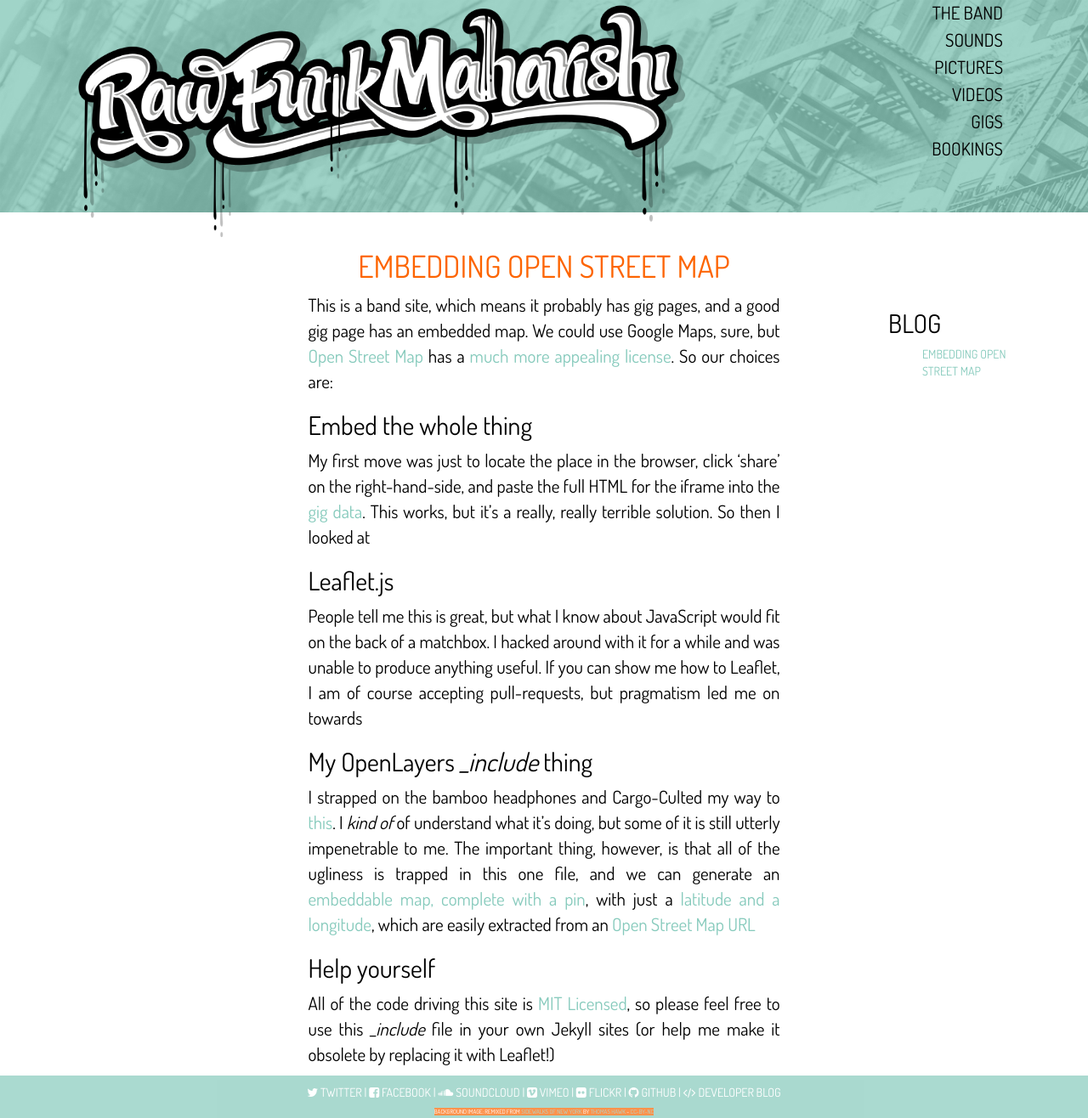
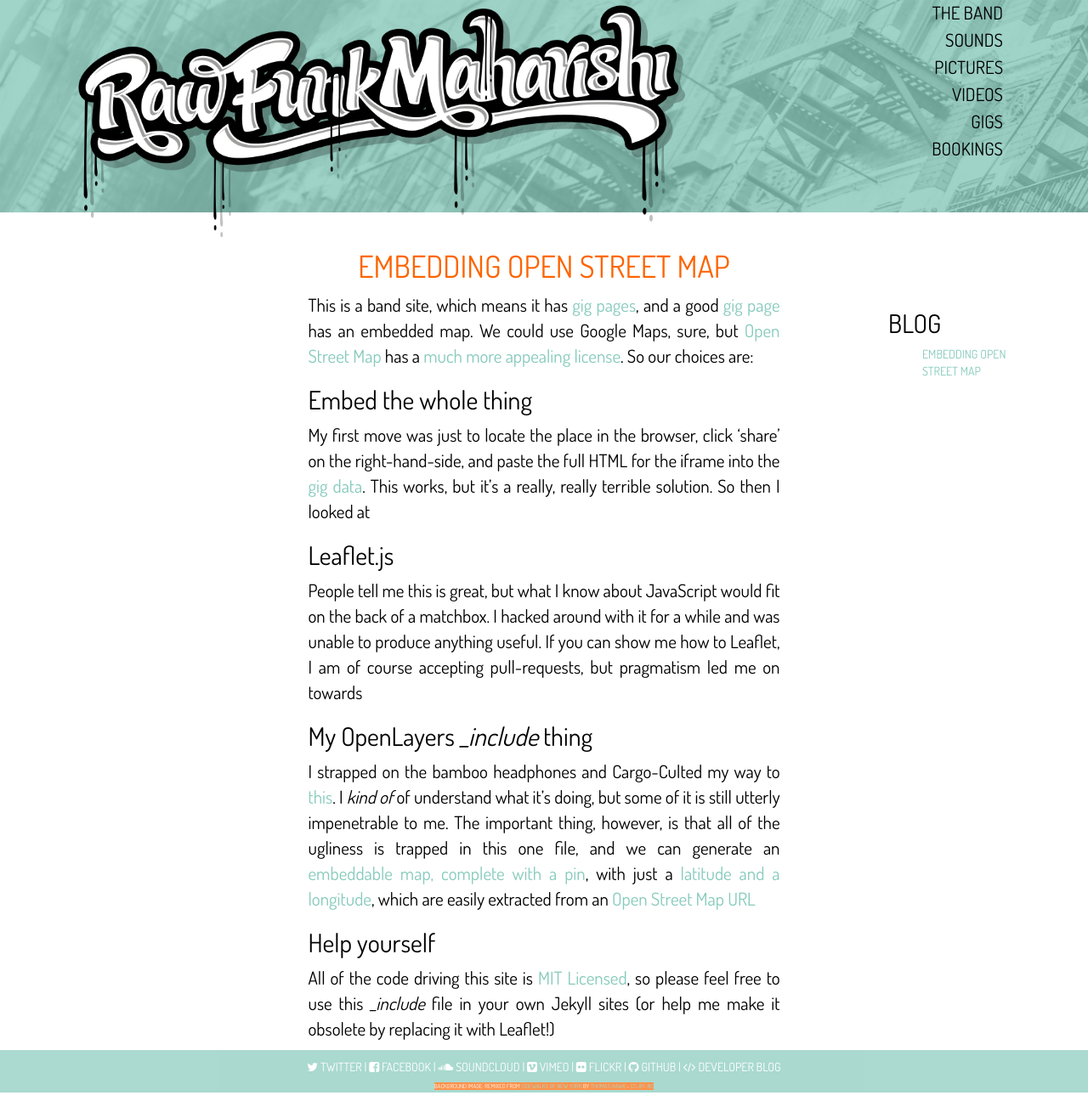
Before and after one commit to rawfunkmaharishi/rawfunkmaharishi.github.io, a Jekyll site: the page built from blog/_posts/2014-11-10-embedding-open-street-map.md, in a window 1280 px wide. Shown: the whole page at 85% size. Built offline with Jekyll 4.4.1, drawn with Linux system fonts in a browser that asks for light colours; nearby versions of some CDN libraries; after the commit the page ends 1286 px from its top, so only the background shows below that.

Commit message:
Should probably read what I write

```diff
--- a/blog/_posts/2014-11-10-embedding-open-street-map.md
+++ b/blog/_posts/2014-11-10-embedding-open-street-map.md
@@ -2,7 +2,7 @@
 layout: blost
 ---
 
-This is a band site, which means it probably has gig pages, and a good gig page has an embedded map. We could use Google Maps, sure, but [Open Street Map](http://www.openstreetmap.org/) has a [much more appealing license](http://www.openstreetmap.org/copyright). So our choices are:
+This is a band site, which means it has [gig pages](http://rawfunkmaharishi.uk/gigs/), and a good [gig page](http://rawfunkmaharishi.uk/gigs/2014/12/04/buffalo-bar/) has an embedded map. We could use Google Maps, sure, but [Open Street Map](http://www.openstreetmap.org/) has a [much more appealing license](http://www.openstreetmap.org/copyright). So our choices are:
 
 ##Embed the whole thing
 
```
